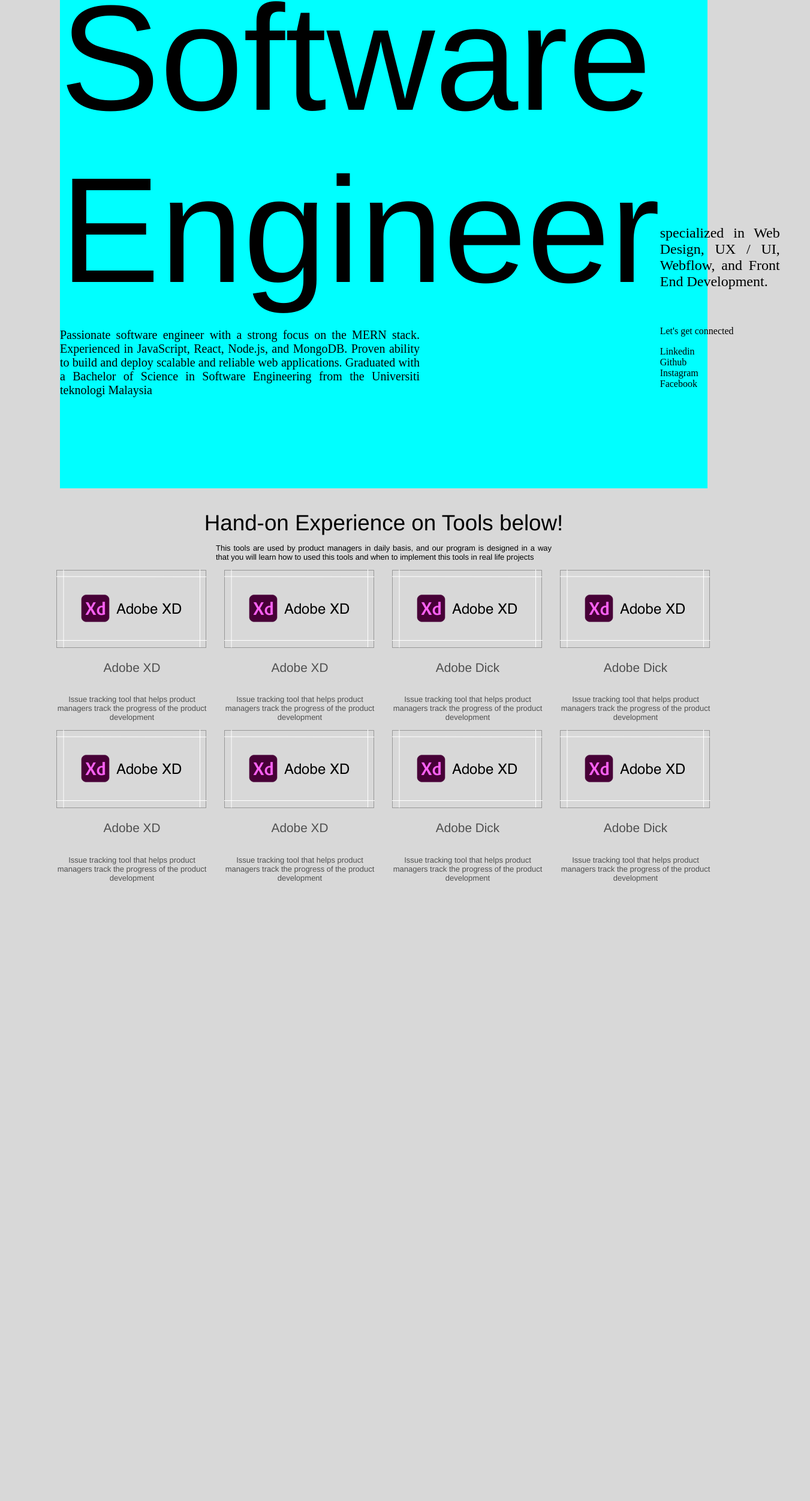
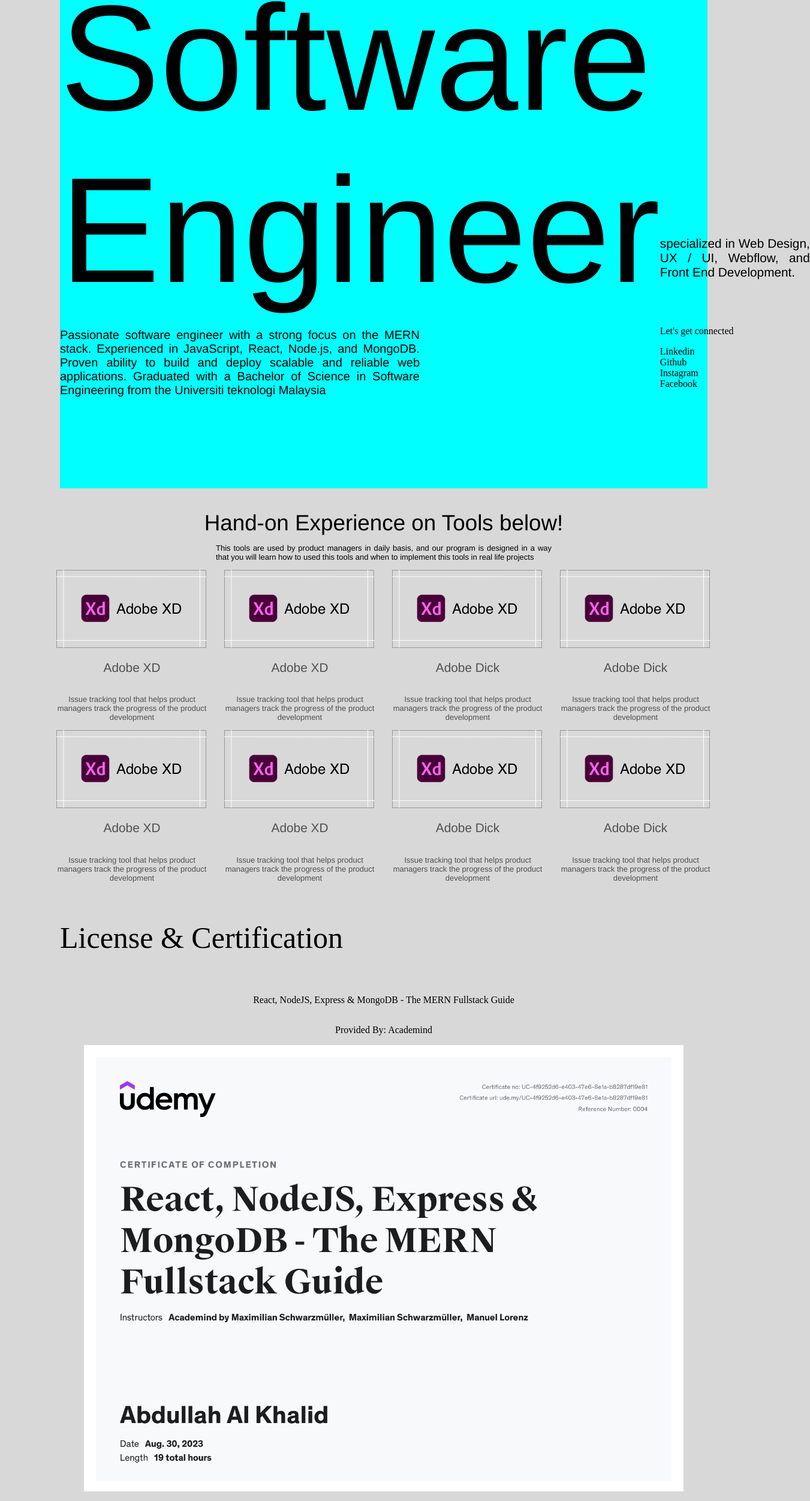
Before and after one commit to An1MuS1111/Portfolio, a React (Vite) app in the folder Frontend/: page / in a window 1280 px wide. Shown: the part 122-2624 px from the top of the page at 60% size, 1351 px wide, since content can reach past the window. Before the commit the page ends 1606 px from the top, so only its background shows below. Built offline with nearby package versions, Linux system fonts and the light colour scheme.

Commit message:
license-added

```diff
--- a/Frontend/src/App.jsx
+++ b/Frontend/src/App.jsx
@@ -3,6 +3,7 @@
 import Navbar from "./Components/Navbar/Navbar";
 import Hero from './Components/Hero/Hero'
 import Technical from "./Components/Technical/Technical";
+import License from "./Components/License/License";
 
 
 
@@ -10,6 +11,16 @@
 
 
 const App = () => {
+
+    const [licenses, setLicences] = useState([{
+        id: 1,
+        name: 'React, NodeJS, Express & MongoDB - The MERN Fullstack Guide',
+        provider: 'Academind',
+        description: 'loren ipsum',
+        image: 'images/license/license_1.jpg'
+    }])
+
+
 
     const [tools, setTools] = useState([{
         id: 1,
@@ -60,6 +71,8 @@
             <Navbar />
             <Hero />
             <Technical tools={tools} />
+            <License licenses={licenses} />
+
         </div>
     )
 }
--- a/Frontend/src/Components/Hero/Hero.css
+++ b/Frontend/src/Components/Hero/Hero.css
@@ -3,12 +3,14 @@
     margin-left: 100px;
     background-color: aqua;
     display: grid;
-    grid-template-columns: 1fr minmax(fit-content, 10%) fit-content(10%);
+    /* grid-template-columns: 1fr minmax(fit-content, 10%) fit-content(10%); */
+    grid-template-columns: 1fr .3fr;
     grid-template-rows: 1fr 1fr 1fr;
+
 }
 
 .sect__soft_eng {
-
+    visibility: inherit;
     font-family: 'Helvetica';
     margin: 0;
     align-self: end;
@@ -18,18 +20,20 @@
 }
 
 .sect__second_desc {
-    padding-bottom: 20px;
+    font-family: 'Helvetica';
+    padding-bottom: 2.5rem;
     text-align: justify;
-    width: 200px;
+    width: 250px;
     align-self: end;
     grid-column: 2/3;
     grid-row: 2/3;
-    font-size: 1.5rem;
+    font-size: 1.3rem;
     justify-self: start;
 }
 
 
 .sect__third_desc {
+    font-family: 'Helvetica';
     font-size: 20px;
     width: 600px;
     text-align: justify;
--- /dev/null
+++ b/Frontend/src/Components/License/License.css
@@ -0,0 +1,25 @@
+.section__license {
+    margin-left: 100px;
+    margin-right: 100px;
+}
+
+.section__license_head {
+    font-size: 50px;
+}
+
+.license__block {
+    display: flex;
+    align-items: center;
+    flex-direction: column;
+
+}
+
+.lice__block_each {
+    display: flex;
+    align-items: center;
+    flex-direction: column;
+}
+
+.lice__image {
+    width: 1000px;
+}
--- /dev/null
+++ b/Frontend/src/Components/License/License.jsx
@@ -0,0 +1,25 @@
+import './License.css'
+
+const License = (props) => {
+    return (
+        <div className='section__license'>
+            <p className='section__license_head'>License & Certification</p>
+            <div className='license__block'>
+                {props.licenses.map(license => {
+                    return (
+                        <div className='lice__block_each'>
+                            <p className='lice__name'>{license.name}</p>
+                            <p className='lice__provider'>Provided By: {license.provider}</p>
+                            <img src={license.image} alt="" className='lice__image' />
+                            <p className='lice__desc'>Description: {license.description}</p>
+
+                        </div>
+                    )
+                })}
+            </div>
+        </div>
+    )
+}
+
+
+export default License
--- a/Frontend/src/index.css
+++ b/Frontend/src/index.css
@@ -1,4 +1,5 @@
 body {
     margin: 0;
     background-color: #D8D8D8;
+    font-size: 100%;
 }
```
Also changed, not shown: Frontend/public/images/license/license_1.jpg (added).
